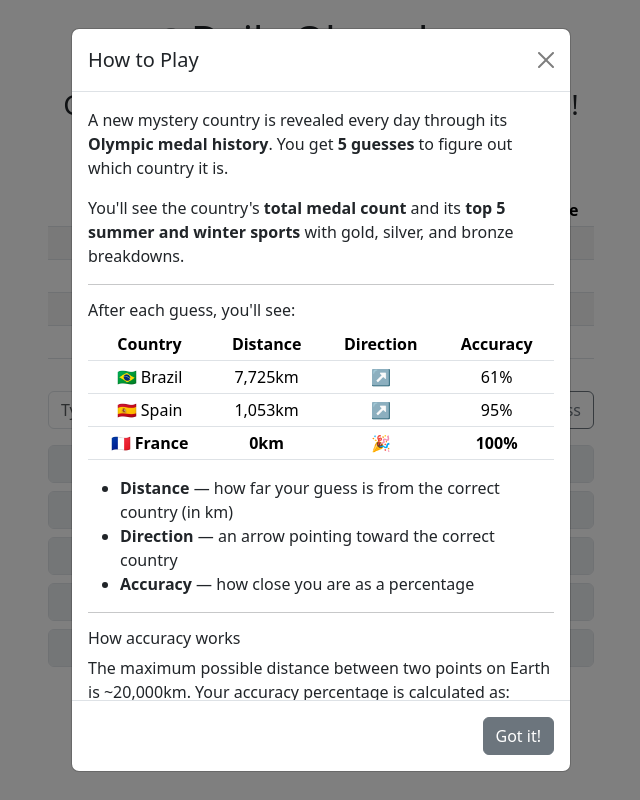
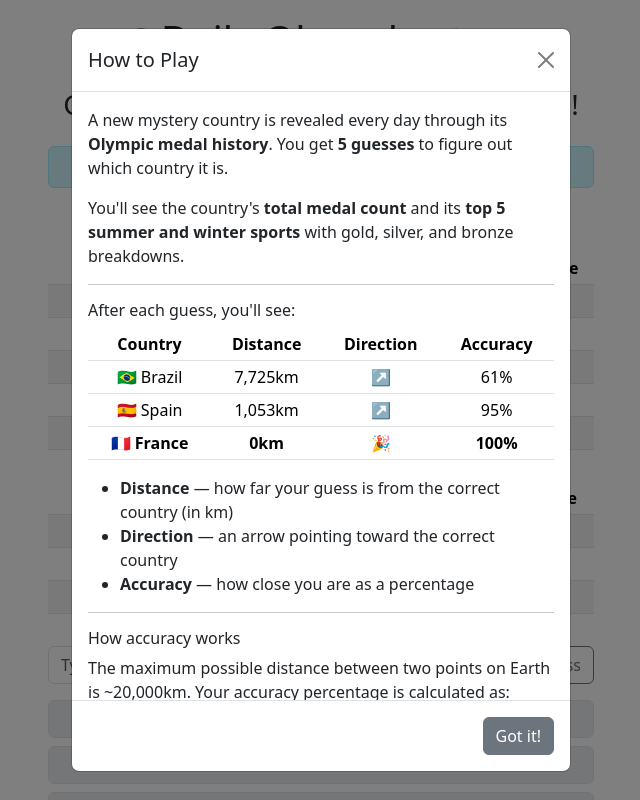
Before and after one commit to andrei-pascanean/olymple, a website: page index.html in a window 1280 px wide. Shown: the top 800 px of the page, without its empty margins (319-959 px from the left). Drawn offline with nearby package versions, Linux system fonts and the light colour scheme.

Commit message:
added 2026 olympics mode

```diff
--- /dev/null
+++ b/2026_participating_countries.json
@@ -0,0 +1,376 @@
+{
+    "2026_Winter_Olympics_NOCs": [
+        {
+            "noc": "Albania",
+            "athletes": 4
+        },
+        {
+            "noc": "Andorra",
+            "athletes": 7
+        },
+        {
+            "noc": "Argentina",
+            "athletes": 8
+        },
+        {
+            "noc": "Armenia",
+            "athletes": 5
+        },
+        {
+            "noc": "Australia",
+            "athletes": 54
+        },
+        {
+            "noc": "Austria",
+            "athletes": 117
+        },
+        {
+            "noc": "Azerbaijan",
+            "athletes": 2
+        },
+        {
+            "noc": "Belgium",
+            "athletes": 30
+        },
+        {
+            "noc": "Benin",
+            "athletes": 1
+        },
+        {
+            "noc": "Bolivia",
+            "athletes": 1
+        },
+        {
+            "noc": "Bosnia and Herzegovina",
+            "athletes": 5
+        },
+        {
+            "noc": "Brazil",
+            "athletes": 15
+        },
+        {
+            "noc": "Bulgaria",
+            "athletes": 20
+        },
+        {
+            "noc": "Canada",
+            "athletes": 210
+        },
+        {
+            "noc": "Chile",
+            "athletes": 4
+        },
+        {
+            "noc": "China",
+            "athletes": 126
+        },
+        {
+            "noc": "Colombia",
+            "athletes": 1
+        },
+        {
+            "noc": "Croatia",
+            "athletes": 14
+        },
+        {
+            "noc": "Cyprus",
+            "athletes": 2
+        },
+        {
+            "noc": "Czech Republic",
+            "athletes": 114
+        },
+        {
+            "noc": "Denmark",
+            "athletes": 39
+        },
+        {
+            "noc": "Ecuador",
+            "athletes": 1
+        },
+        {
+            "noc": "Eritrea",
+            "athletes": 1
+        },
+        {
+            "noc": "Estonia",
+            "athletes": 32
+        },
+        {
+            "noc": "Finland",
+            "athletes": 103
+        },
+        {
+            "noc": "France",
+            "athletes": 162
+        },
+        {
+            "noc": "Georgia",
+            "athletes": 8
+        },
+        {
+            "noc": "Germany",
+            "athletes": 189
+        },
+        {
+            "noc": "Great Britain",
+            "athletes": 55
+        },
+        {
+            "noc": "Greece",
+            "athletes": 5
+        },
+        {
+            "noc": "Guinea-Bissau",
+            "athletes": 1
+        },
+        {
+            "noc": "Haiti",
+            "athletes": 2
+        },
+        {
+            "noc": "Hong Kong",
+            "athletes": 4
+        },
+        {
+            "noc": "Hungary",
+            "athletes": 15
+        },
+        {
+            "noc": "Iceland",
+            "athletes": 4
+        },
+        {
+            "noc": "India",
+            "athletes": 2
+        },
+        {
+            "noc": "Individual Neutral Athletes",
+            "athletes": 20
+        },
+        {
+            "noc": "Iran",
+            "athletes": 4
+        },
+        {
+            "noc": "Ireland",
+            "athletes": 4
+        },
+        {
+            "noc": "Israel",
+            "athletes": 10
+        },
+        {
+            "noc": "Italy (host)",
+            "athletes": 196
+        },
+        {
+            "noc": "Jamaica",
+            "athletes": 7
+        },
+        {
+            "noc": "Japan",
+            "athletes": 120
+        },
+        {
+            "noc": "Kazakhstan",
+            "athletes": 36
+        },
+        {
+            "noc": "Kenya",
+            "athletes": 2
+        },
+        {
+            "noc": "South Korea",
+            "athletes": 71
+        },
+        {
+            "noc": "Kosovo",
+            "athletes": 2
+        },
+        {
+            "noc": "Kyrgyzstan",
+            "athletes": 2
+        },
+        {
+            "noc": "Latvia",
+            "athletes": 68
+        },
+        {
+            "noc": "Lebanon",
+            "athletes": 2
+        },
+        {
+            "noc": "Liechtenstein",
+            "athletes": 8
+        },
+        {
+            "noc": "Lithuania",
+            "athletes": 17
+        },
+        {
+            "noc": "Luxembourg",
+            "athletes": 2
+        },
+        {
+            "noc": "Madagascar",
+            "athletes": 2
+        },
+        {
+            "noc": "Malaysia",
+            "athletes": 1
+        },
+        {
+            "noc": "Malta",
+            "athletes": 1
+        },
+        {
+            "noc": "Mexico",
+            "athletes": 5
+        },
+        {
+            "noc": "Moldova",
+            "athletes": 5
+        },
+        {
+            "noc": "Monaco",
+            "athletes": 1
+        },
+        {
+            "noc": "Mongolia",
+            "athletes": 3
+        },
+        {
+            "noc": "Montenegro",
+            "athletes": 2
+        },
+        {
+            "noc": "Morocco",
+            "athletes": 2
+        },
+        {
+            "noc": "Netherlands",
+            "athletes": 39
+        },
+        {
+            "noc": "New Zealand",
+            "athletes": 17
+        },
+        {
+            "noc": "Nigeria",
+            "athletes": 1
+        },
+        {
+            "noc": "North Macedonia",
+            "athletes": 4
+        },
+        {
+            "noc": "Norway",
+            "athletes": 80
+        },
+        {
+            "noc": "Pakistan",
+            "athletes": 1
+        },
+        {
+            "noc": "Philippines",
+            "athletes": 2
+        },
+        {
+            "noc": "Poland",
+            "athletes": 60
+        },
+        {
+            "noc": "Portugal",
+            "athletes": 3
+        },
+        {
+            "noc": "Puerto Rico",
+            "athletes": 1
+        },
+        {
+            "noc": "Romania",
+            "athletes": 29
+        },
+        {
+            "noc": "San Marino",
+            "athletes": 1
+        },
+        {
+            "noc": "Saudi Arabia",
+            "athletes": 2
+        },
+        {
+            "noc": "Serbia",
+            "athletes": 3
+        },
+        {
+            "noc": "Singapore",
+            "athletes": 1
+        },
+        {
+            "noc": "Slovakia",
+            "athletes": 53
+        },
+        {
+            "noc": "Slovenia",
+            "athletes": 37
+        },
+        {
+            "noc": "South Africa",
+            "athletes": 5
+        },
+        {
+            "noc": "Spain",
+            "athletes": 20
+        },
+        {
+            "noc": "Sweden",
+            "athletes": 110
+        },
+        {
+            "noc": "Switzerland",
+            "athletes": 175
+        },
+        {
+            "noc": "Chinese Taipei",
+            "athletes": 9
+        },
+        {
+            "noc": "Thailand",
+            "athletes": 3
+        },
+        {
+            "noc": "Trinidad and Tobago",
+            "athletes": 6
+        },
+        {
+            "noc": "Turkey",
+            "athletes": 8
+        },
+        {
+            "noc": "Ukraine",
+            "athletes": 46
+        },
+        {
+            "noc": "United Arab Emirates",
+            "athletes": 2
+        },
+        {
+            "noc": "United States",
+            "athletes": 233
+        },
+        {
+            "noc": "Uruguay",
+            "athletes": 1
+        },
+        {
+            "noc": "Uzbekistan",
+            "athletes": 2
+        },
+        {
+            "noc": "Venezuela",
+            "athletes": 1
+        }
+    ]
+}
--- a/index.html
+++ b/index.html
@@ -351,8 +351,8 @@
                 </div>
                 <div class="form-check form-switch mb-3">
                     <input class="form-check-input" type="checkbox" role="switch" id="winterModeToggle">
-                    <label class="form-check-label" for="winterModeToggle">❄️ Winter Mode</label>
-                    <div class="form-text">Only countries with winter medals</div>
+                    <label class="form-check-label" for="winterModeToggle">🏔️ 2026 Winter Olympics</label>
+                    <div class="form-text">Only countries participating in Milano Cortina 2026</div>
                 </div>
                 <hr>
                 <div class="mb-3">
@@ -394,6 +394,14 @@
                 <h3>
                     Guess the country based on its medals!
                 </h3>
+            </div>
+        </div>
+        <div class="row justify-content-center mb-2" id="winter2026Banner" style="display: none;">
+            <div class="col-12 col-md-8 col-lg-6 mx-auto">
+                <div class="alert alert-info fade show d-flex align-items-center justify-content-center mb-0 py-2" role="alert" id="winter2026Alert">
+                    <span><strong>🏔️ Milano Cortina 2026</strong> — Winter Olympics Edition</span>
+                    <button type="button" class="btn-close ms-2 flex-shrink-0" aria-label="Close" id="winter2026BannerClose"></button>
+                </div>
             </div>
         </div>
         <div class="row justify-content-center mt-3 mb-3">
@@ -545,7 +553,10 @@
             const daysSinceEpoch = Math.floor((today - EPOCH) / (1000 * 60 * 60 * 24));
 
             function getGameMode() {
-                return localStorage.getItem('olympleGameMode') || 'default';
+                const stored = localStorage.getItem('olympleGameMode');
+                if (stored === 'winter') return 'winter2026'; // migrate old winter mode
+                if (stored !== null) return stored;
+                return 'winter2026'; // default for first-time visitors
             }
 
             function setGameMode(mode) {
@@ -703,11 +714,22 @@
             }
 
             async function init() {
-                const [medalData, centroidData, flagsData] = await Promise.all([
+                const [medalData, centroidData, flagsData, participating2026Data] = await Promise.all([
                     fetch('olympic-medals-v2.json').then(r => r.json()),
                     fetch('country-centroids.json').then(r => r.json()),
-                    fetch('country-flags.json').then(r => r.json())
+                    fetch('country-flags.json').then(r => r.json()),
+                    fetch('2026_participating_countries.json').then(r => r.json())
                 ]);
+
+                // Build set of 2026 participating country names (mapped to medal data names)
+                const noc2026Names = new Set();
+                participating2026Data['2026_Winter_Olympics_NOCs'].forEach(c => {
+                    let name = c.noc;
+                    if (name === 'Individual Neutral Athletes') return;
+                    if (name === 'Italy (host)') name = 'Italy';
+                    if (name === 'Great Britain') name = 'United Kingdom';
+                    noc2026Names.add(name);
+                });
 
                 // Build centroid lookup by name
                 const centroidByName = {};
@@ -766,9 +788,10 @@
                     medalCountries = medalCountries.filter(k => {
                         return medalData[country_data[k].noc].summer.length > 0;
                     });
-                } else if (gameMode === 'winter') {
+                } else if (gameMode === 'winter2026') {
                     medalCountries = medalCountries.filter(k => {
-                        return medalData[country_data[k].noc].winter.length > 0;
+                        const noc = country_data[k].noc;
+                        return noc2026Names.has(medalData[noc].name) && medalData[noc].winter.length > 0;
                     });
                 }
 
@@ -888,7 +911,7 @@
                 }
 
                 function shareButtonCopyClipboard(button) {
-                    const modeSuffix = gameMode === 'summer' ? ' ☀️' : gameMode === 'winter' ? ' ❄️' : '';
+                    const modeSuffix = gameMode === 'summer' ? ' ☀️' : gameMode === 'winter2026' ? ' 🏔️' : '';
                     const hintsUsed = hintsRevealed.filter(Boolean).length;
                     const hintsSuffix = hintsUsed > 0 ? ` | 💡 ${hintsUsed}/3` : '';
                     const clipBoardText = [
@@ -1317,14 +1340,14 @@
 
                 // Set initial toggle state from localStorage
                 summerToggle.checked = currentMode === 'summer';
-                winterToggle.checked = currentMode === 'winter';
+                winterToggle.checked = currentMode === 'winter2026';
 
                 // Update title with mode indicator
                 const titleEl = document.getElementById('gameTitle');
                 if (currentMode === 'summer') {
                     titleEl.textContent = 'Daily Olymple ☀️';
-                } else if (currentMode === 'winter') {
-                    titleEl.textContent = 'Daily Olymple ❄️';
+                } else if (currentMode === 'winter2026') {
+                    titleEl.textContent = 'Daily Olymple 🏔️';
                 }
 
                 // Mutual exclusion: toggling one off = default, toggling one on = that mode
@@ -1339,7 +1362,7 @@
 
                 winterToggle.addEventListener('change', function () {
                     if (this.checked) {
-                        setGameMode('winter');
+                        setGameMode('winter2026');
                     } else {
                         setGameMode('default');
                     }
@@ -1353,6 +1376,15 @@
                     setDarkMode(this.checked);
                     applyDarkMode(this.checked);
                 });
+
+                // Show 2026 Winter Olympics banner
+                if (currentMode === 'winter2026' && !localStorage.getItem('olymple2026BannerDismissed')) {
+                    document.getElementById('winter2026Banner').style.display = '';
+                    document.getElementById('winter2026BannerClose').addEventListener('click', () => {
+                        localStorage.setItem('olymple2026BannerDismissed', 'true');
+                        document.getElementById('winter2026Banner').style.display = 'none';
+                    });
+                }
             })();
         </script>
 </body>
```
Also changed, not shown: README.md.
